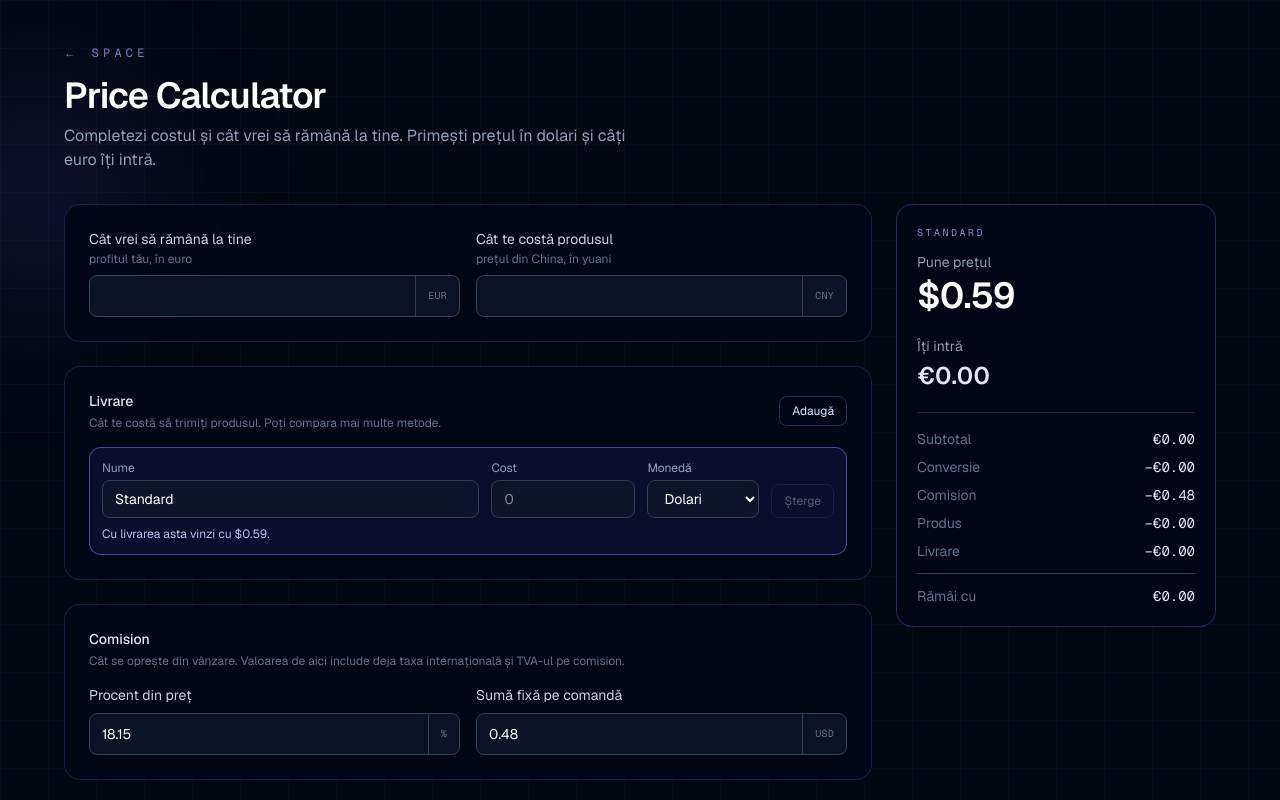
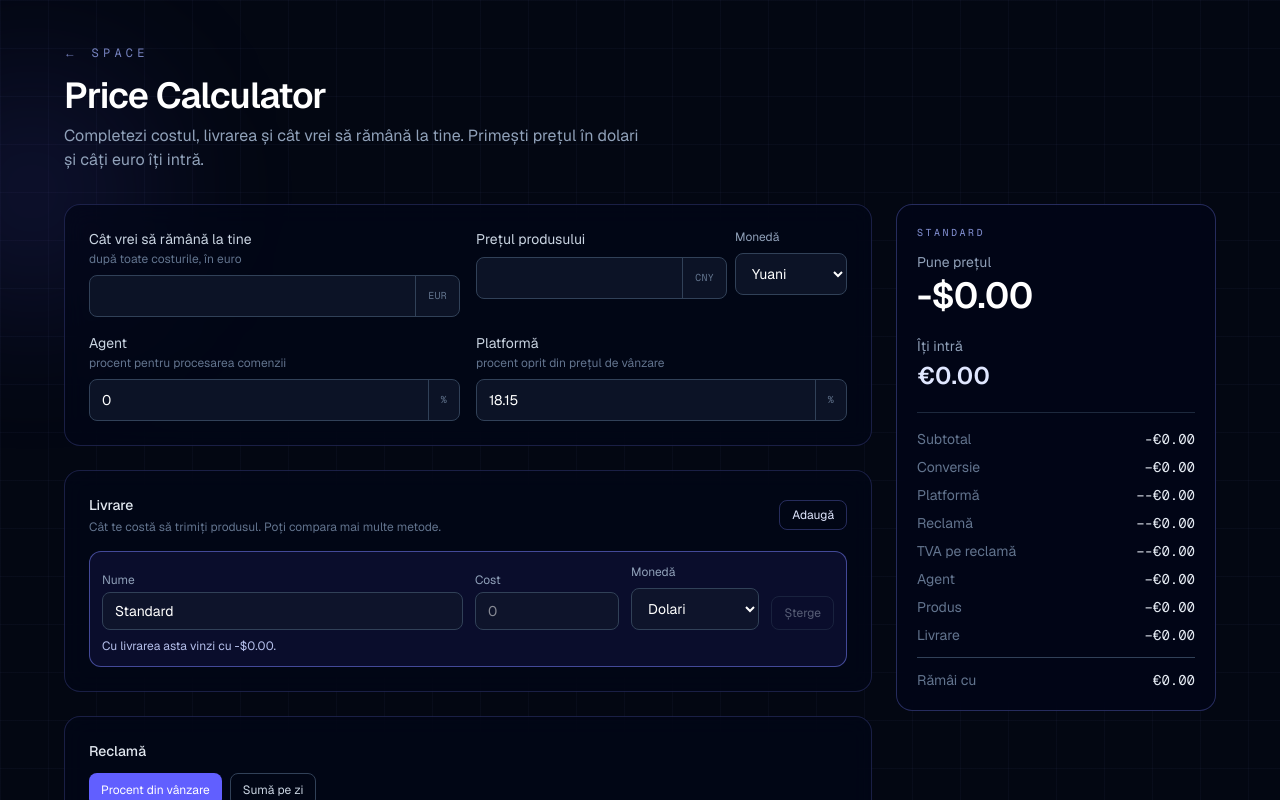
Before and after one commit to webcutitaru/space_cutitaru, a Next.js app: page /price-calculator in a window 1280 px wide. Shown: the top 800 px of the page. Built offline with nearby package versions, Linux system fonts and the light colour scheme; no server answers.

Commit message:
Generalize the price calculator around cost, agent, shipping, and ads.
The sell price now covers a platform percent plus either an ad percent with VAT or a daily ad split across expected sales.

Co-authored-by: Cursor <cursoragent@cursor.com>

```diff
--- a/components/price-calculator/PriceCalculatorApp.tsx
+++ b/components/price-calculator/PriceCalculatorApp.tsx
@@ -4,29 +4,37 @@ import Link from "next/link";
 import { motion, useReducedMotion } from "motion/react";
 import { useEffect, useMemo, useState } from "react";
 import {
-  DEFAULT_FEES,
+  DEFAULT_AD_VAT_PERCENT,
+  DEFAULT_PLATFORM_PERCENT,
   DEFAULT_RATES,
   quoteSellPrice,
-  type FeeSettings,
+  type AdMode,
+  type MoneyCurrency,
   type Quote,
   type Rates,
-  type ShippingCurrency,
 } from "@/lib/price-calculator/quote";
 
-const STORAGE_KEY = "price-calculator-v3";
+const STORAGE_KEY = "price-calculator-v4";
 
 type ShippingMethod = {
   id: string;
   name: string;
   cost: string;
-  currency: ShippingCurrency;
+  currency: MoneyCurrency;
 };
 
 type Draft = {
   profit: string;
   product: string;
+  productCurrency: MoneyCurrency;
+  agentPercent: string;
+  platformPercent: string;
+  adMode: AdMode;
+  adPercent: string;
+  adVatPercent: string;
+  dailyAdUsd: string;
+  salesPerDay: string;
   rates: { cnyPerUsd: string; eurPerUsd: string; conversionPercent: string };
-  fees: { commissionPercent: string; fixedFeeUsd: string };
   methods: ShippingMethod[];
   selectedId: string;
 };
@@ -54,14 +62,18 @@ function defaultDraft(): Draft {
   return {
     profit: "",
     product: "",
+    productCurrency: "CNY",
+    agentPercent: "0",
+    platformPercent: String(DEFAULT_PLATFORM_PERCENT),
+    adMode: "percent",
+    adPercent: "0",
+    adVatPercent: String(DEFAULT_AD_VAT_PERCENT),
+    dailyAdUsd: "",
+    salesPerDay: "",
     rates: {
       cnyPerUsd: String(DEFAULT_RATES.cnyPerUsd),
       eurPerUsd: String(DEFAULT_RATES.eurPerUsd),
       conversionPercent: String(DEFAULT_RATES.conversionPercent),
-    },
-    fees: {
-      commissionPercent: String(DEFAULT_FEES.commissionPercent),
-      fixedFeeUsd: String(DEFAULT_FEES.fixedFeeUsd),
     },
     methods: [{ id, name: "Standard", cost: "", currency: "USD" }],
     selectedId: id,
@@ -74,13 +86,8 @@ function loadDraft(): Draft {
     const raw = localStorage.getItem(STORAGE_KEY);
     if (!raw) return defaultDraft();
     const parsed = JSON.parse(raw) as Draft;
-    if (!parsed?.methods?.length || !parsed.fees || !parsed.rates) {
-      return defaultDraft();
-    }
-    if (!parsed.rates.conversionPercent) {
-      parsed.rates.conversionPercent = String(DEFAULT_RATES.conversionPercent);
-    }
-    return parsed;
+    if (!parsed?.methods?.length || !parsed.rates) return defaultDraft();
+    return { ...defaultDraft(), ...parsed, rates: { ...defaultDraft().rates, ...parsed.rates } };
   } catch {
     return defaultDraft();
   }
@@ -114,7 +121,13 @@ export function PriceCalculatorApp() {
         };
         const cnyPerUsd = data.cnyPerUsd;
         const eurPerUsd = data.eurPerUsd;
-        if (!response.ok || cnyPerUsd == null || eurPerUsd == null || cnyPerUsd <= 0 || eurPerUsd <= 0) {
+        if (
+          !response.ok ||
+          cnyPerUsd == null ||
+          eurPerUsd == null ||
+          cnyPerUsd <= 0 ||
+          eurPerUsd <= 0
+        ) {
           throw new Error(data.error || "failed");
         }
         if (cancelled) return;
@@ -153,41 +166,51 @@ export function PriceCalculatorApp() {
     return { cnyPerUsd, eurPerUsd, conversionPercent };
   }, [draft.rates]);
 
-  const fees: FeeSettings | null = useMemo(() => {
-    const commissionPercent = num(draft.fees.commissionPercent);
-    const fixedFeeUsd = num(draft.fees.fixedFeeUsd);
-    if (!Number.isFinite(commissionPercent) || !Number.isFinite(fixedFeeUsd)) {
+  const profit = num(draft.profit);
+  const product = num(draft.product);
+  const agentPercent = num(draft.agentPercent);
+  const platformPercent = num(draft.platformPercent);
+  const adPercent = num(draft.adPercent);
+  const adVatPercent = num(draft.adVatPercent);
+  const dailyAdUsd = num(draft.dailyAdUsd);
+  const salesPerDay = num(draft.salesPerDay);
+
+  function quoteFor(method: ShippingMethod): Quote | { error: string } | null {
+    if (!rates) return { error: "Verifică cursul." };
+    if (!Number.isFinite(profit) || !Number.isFinite(product)) return null;
+    if (!Number.isFinite(agentPercent) || !Number.isFinite(platformPercent)) {
+      return { error: "Verifică procentele." };
+    }
+    const cost = num(method.cost);
+    if (!Number.isFinite(cost)) return null;
+    if (draft.adMode === "percent" && (!Number.isFinite(adPercent) || !Number.isFinite(adVatPercent))) {
       return null;
     }
-    return { commissionPercent, fixedFeeUsd };
-  }, [draft.fees]);
-
-  const profit = num(draft.profit);
-  const product = num(draft.product);
-
-  function quoteFor(method: ShippingMethod): Quote | { error: string } | null {
-    if (!rates || !fees) return { error: "Verifică cursul și comisionul." };
-    if (!Number.isFinite(profit) || !Number.isFinite(product)) return null;
-    const cost = num(method.cost);
-    if (!Number.isFinite(cost)) return null;
+    if (draft.adMode === "daily" && (!Number.isFinite(dailyAdUsd) || !Number.isFinite(salesPerDay))) {
+      return null;
+    }
     return quoteSellPrice({
       desiredProfitEur: profit,
-      productCostCny: product,
+      productCost: product,
+      productCurrency: draft.productCurrency,
+      agentPercent,
       shippingCost: cost,
       shippingCurrency: method.currency,
+      platformPercent,
+      adMode: draft.adMode,
+      adPercent: Number.isFinite(adPercent) ? adPercent : 0,
+      adVatPercent: Number.isFinite(adVatPercent) ? adVatPercent : 0,
+      dailyAdUsd: Number.isFinite(dailyAdUsd) ? dailyAdUsd : 0,
+      salesPerDay: Number.isFinite(salesPerDay) ? salesPerDay : 0,
       rates,
-      fees,
     });
   }
 
   const selected =
-    draft.methods.find((method) => method.id === draft.selectedId) ??
-    draft.methods[0];
+    draft.methods.find((method) => method.id === draft.selectedId) ?? draft.methods[0];
   const selectedQuote = selected ? quoteFor(selected) : null;
-  const selectedOk =
-    selectedQuote && !("error" in selectedQuote) ? selectedQuote : null;
-  const selectedError =
-    selectedQuote && "error" in selectedQuote ? selectedQuote.error : null;
+  const selectedOk = selectedQuote && !("error" in selectedQuote) ? selectedQuote : null;
+  const selectedError = selectedQuote && "error" in selectedQuote ? selectedQuote.error : null;
 
   function patch(partial: Partial<Draft>) {
     setDraft((prev) => ({ ...prev, ...partial }));
@@ -242,8 +265,8 @@ export function PriceCalculatorApp() {
             Price Calculator
           </h1>
           <p className="mt-2 max-w-xl text-sm text-slate-400 sm:text-base">
-            Completezi costul și cât vrei să rămână la tine. Primești prețul în
-            dolari și câți euro îți intră.
+            Completezi costul, livrarea și cât vrei să rămână la tine. Primești
+            prețul în dolari și câți euro îți intră.
           </p>
         </header>
 
@@ -253,17 +276,37 @@ export function PriceCalculatorApp() {
               <div className="grid gap-4 sm:grid-cols-2">
                 <Field
                   label="Cât vrei să rămână la tine"
-                  hint="profitul tău, în euro"
+                  hint="după toate costurile, în euro"
                   suffix="EUR"
                   value={draft.profit}
                   onChange={(profit) => patch({ profit })}
                 />
+                <div className="grid grid-cols-[minmax(0,1fr)_7rem] gap-2">
                   <Field
-                  label="Cât te costă produsul"
-                  hint="prețul din China, în yuani"
-                  suffix="CNY"
+                    label="Prețul produsului"
+                    suffix={draft.productCurrency}
                     value={draft.product}
                     onChange={(product) => patch({ product })}
+                  />
+                  <CurrencySelect
+                    label="Monedă"
+                    value={draft.productCurrency}
+                    onChange={(productCurrency) => patch({ productCurrency })}
+                  />
+                </div>
+                <Field
+                  label="Agent"
+                  hint="procent pentru procesarea comenzii"
+                  suffix="%"
+                  value={draft.agentPercent}
+                  onChange={(agentPercent) => patch({ agentPercent })}
+                />
+                <Field
+                  label="Platformă"
+                  hint="procent oprit din prețul de vânzare"
+                  suffix="%"
+                  value={draft.platformPercent}
+                  onChange={(platformPercent) => patch({ platformPercent })}
                 />
               </div>
             </section>
@@ -321,21 +364,11 @@ export function PriceCalculatorApp() {
                             className="mt-1 w-full rounded-lg border border-slate-700 bg-slate-900/80 px-3 py-2 text-sm text-white outline-none focus:border-indigo-400/60"
                           />
                         </label>
-                        <label className="block w-full text-xs text-slate-400 sm:w-28">
-                          Monedă
-                          <select
+                        <CurrencySelect
+                          label="Monedă"
                           value={method.currency}
-                            onChange={(event) =>
-                              updateMethod(method.id, {
-                                currency: event.target.value as ShippingCurrency,
-                              })
-                            }
-                            className="mt-1 w-full rounded-lg border border-slate-700 bg-slate-900/80 px-3 py-2 text-sm text-white outline-none focus:border-indigo-400/60"
-                          >
-                            <option value="USD">Dolari</option>
-                            <option value="CNY">Yuani</option>
-                          </select>
-                        </label>
+                          onChange={(currency) => updateMethod(method.id, { currency })}
+                        />
                         {draft.methods.length > 1 && (
                           <button
                             type="button"
@@ -366,29 +399,54 @@ export function PriceCalculatorApp() {
             </section>
 
             <section className="rounded-2xl border border-indigo-400/20 bg-slate-950/70 p-5 backdrop-blur-md sm:p-6">
-              <h2 className="text-sm font-medium text-slate-200">Comision</h2>
-              <p className="mt-1 text-xs text-slate-500">
-                Cât se oprește din vânzare. Valoarea de aici include deja taxa
-                internațională și TVA-ul pe comision.
-              </p>
+              <h2 className="text-sm font-medium text-slate-200">Reclamă</h2>
+              <div className="mt-3 flex gap-2">
+                <ModeButton
+                  active={draft.adMode === "percent"}
+                  onClick={() => patch({ adMode: "percent" })}
+                >
+                  Procent din vânzare
+                </ModeButton>
+                <ModeButton
+                  active={draft.adMode === "daily"}
+                  onClick={() => patch({ adMode: "daily" })}
+                >
+                  Sumă pe zi
+                </ModeButton>
+              </div>
+              {draft.adMode === "percent" ? (
                 <div className="mt-4 grid gap-4 sm:grid-cols-2">
                   <Field
-                  label="Procent din preț"
+                    label="Procent"
+                    hint="din prețul de vânzare"
                     suffix="%"
-                  value={draft.fees.commissionPercent}
-                  onChange={(commissionPercent) =>
-                    patch({ fees: { ...draft.fees, commissionPercent } })
-                  }
+                    value={draft.adPercent}
+                    onChange={(adPercent) => patch({ adPercent })}
                   />
                   <Field
-                  label="Sumă fixă pe comandă"
-                  suffix="USD"
-                  value={draft.fees.fixedFeeUsd}
-                  onChange={(fixedFeeUsd) =>
-                    patch({ fees: { ...draft.fees, fixedFeeUsd } })
-                  }
+                    label="TVA pe reclamă"
+                    suffix="%"
+                    value={draft.adVatPercent}
+                    onChange={(adVatPercent) => patch({ adVatPercent })}
                   />
                 </div>
+              ) : (
+                <div className="mt-4 grid gap-4 sm:grid-cols-2">
+                  <Field
+                    label="Sumă pe zi"
+                    suffix="USD"
+                    value={draft.dailyAdUsd}
+                    onChange={(dailyAdUsd) => patch({ dailyAdUsd })}
+                  />
+                  <Field
+                    label="Vânzări pe zi"
+                    hint="suma se împarte la ele"
+                    suffix="buc"
+                    value={draft.salesPerDay}
+                    onChange={(salesPerDay) => patch({ salesPerDay })}
+                  />
+                </div>
+              )}
             </section>
 
             <section className="rounded-2xl border border-slate-800 bg-slate-950/40 p-5 sm:p-6">
@@ -437,9 +495,7 @@ export function PriceCalculatorApp() {
               <p className="mt-1 text-2xl font-semibold text-indigo-100">
                 {selectedOk ? money(selectedOk.payoutEur, "EUR") : "—"}
               </p>
-              {selectedError && (
-                <p className="mt-4 text-sm text-rose-300">{selectedError}</p>
-              )}
+              {selectedError && <p className="mt-4 text-sm text-rose-300">{selectedError}</p>}
               {!selectedOk && !selectedError && (
                 <p className="mt-4 text-sm text-slate-500">
                   Completează profitul, produsul și livrarea.
@@ -450,7 +506,12 @@ export function PriceCalculatorApp() {
                   <dl className="space-y-2">
                     <Row label="Subtotal" value={money(selectedOk.subtotalEur, "EUR")} />
                     <Row label="Conversie" value={minus(selectedOk.conversionEur)} />
-                    <Row label="Comision" value={minus(selectedOk.feeEur)} />
+                    <Row label="Platformă" value={minus(selectedOk.platformEur)} />
+                    <Row label="Reclamă" value={minus(selectedOk.adEur)} />
+                    {draft.adMode === "percent" && (
+                      <Row label="TVA pe reclamă" value={minus(selectedOk.adVatEur)} />
+                    )}
+                    <Row label="Agent" value={minus(selectedOk.agentEur)} />
                     <Row label="Produs" value={minus(selectedOk.productEur)} />
                     <Row label="Livrare" value={minus(selectedOk.shippingEur)} />
                   </dl>
@@ -499,6 +560,54 @@ function Field({
   );
 }
 
+function CurrencySelect({
+  label,
+  value,
+  onChange,
+}: {
+  label: string;
+  value: MoneyCurrency;
+  onChange: (value: MoneyCurrency) => void;
+}) {
+  return (
+    <label className="block text-xs text-slate-400">
+      {label}
+      <select
+        value={value}
+        onChange={(event) => onChange(event.target.value as MoneyCurrency)}
+        className="mt-2 w-full rounded-lg border border-slate-700 bg-slate-900/80 px-3 py-2.5 text-sm text-white outline-none focus:border-indigo-400/60"
+      >
+        <option value="USD">Dolari</option>
+        <option value="CNY">Yuani</option>
+      </select>
+    </label>
+  );
+}
+
+function ModeButton({
+  active,
+  onClick,
+  children,
+}: {
+  active: boolean;
+  onClick: () => void;
+  children: string;
+}) {
+  return (
+    <button
+      type="button"
+      onClick={onClick}
+      className={`rounded-lg px-3 py-2 text-xs ${
+        active
+          ? "bg-indigo-500 text-white"
+          : "border border-slate-700 text-slate-300 hover:border-slate-500"
+      }`}
+    >
+      {children}
+    </button>
+  );
+}
+
 function Row({ label, value }: { label: string; value: string }) {
   return (
     <div className="flex items-baseline justify-between gap-3">
--- a/lib/price-calculator/quote.ts
+++ b/lib/price-calculator/quote.ts
@@ -1,11 +1,5 @@
-export type ShippingCurrency = "CNY" | "USD";
-
-export type FeeSettings = {
-  /** Percent kept from the dollar list price. */
-  commissionPercent: number;
-  /** Extra dollars taken on every order. */
-  fixedFeeUsd: number;
-};
+export type MoneyCurrency = "CNY" | "USD";
+export type AdMode = "percent" | "daily";
 
 export type Rates = {
   /** How many CNY equal 1 USD. */
@@ -18,34 +12,35 @@ export type Rates = {
 
 export type QuoteInput = {
   desiredProfitEur: number;
-  productCostCny: number;
+  productCost: number;
+  productCurrency: MoneyCurrency;
+  agentPercent: number;
   shippingCost: number;
-  shippingCurrency: ShippingCurrency;
+  shippingCurrency: MoneyCurrency;
+  platformPercent: number;
+  adMode: AdMode;
+  adPercent: number;
+  adVatPercent: number;
+  dailyAdUsd: number;
+  salesPerDay: number;
   rates: Rates;
-  fees: FeeSettings;
 };
 
 export type Quote = {
   sellPriceUsd: number;
   payoutEur: number;
   profitEur: number;
-  productUsd: number;
-  productEur: number;
-  shippingUsd: number;
-  shippingEur: number;
-  feeUsd: number;
-  feeEur: number;
   subtotalEur: number;
   conversionEur: number;
+  platformEur: number;
+  adEur: number;
+  adVatEur: number;
+  agentEur: number;
+  productEur: number;
+  shippingEur: number;
 };
 
 export type QuoteResult = Quote | { error: string };
-
-/** 13.6% + 1.65%, then 19% VAT on that fee → 18.15% of the price. */
-export const DEFAULT_FEES: FeeSettings = {
-  commissionPercent: 18.15,
-  fixedFeeUsd: 0.48,
-};
 
 export const DEFAULT_RATES: Rates = {
   cnyPerUsd: 7.2,
@@ -53,13 +48,19 @@ export const DEFAULT_RATES: Rates = {
   conversionPercent: 3,
 };
 
+export const DEFAULT_PLATFORM_PERCENT = 18.15;
+export const DEFAULT_AD_VAT_PERCENT = 19;
+
+function toUsd(amount: number, currency: MoneyCurrency, cnyPerUsd: number): number {
+  return currency === "CNY" ? amount / cnyPerUsd : amount;
+}
+
 /**
- * Smallest USD list price whose euro payout covers product, shipping, and
- * the desired profit. Commission is one percent of the list price plus a
- * fixed amount per order.
+ * Smallest USD price whose euro payout still leaves the desired profit
+ * after the agent, shipping, platform percent, ads, and conversion.
  */
 export function quoteSellPrice(input: QuoteInput): QuoteResult {
-  const { rates, fees } = input;
+  const { rates } = input;
 
   if (!(rates.cnyPerUsd > 0) || !(rates.eurPerUsd > 0)) {
     return { error: "Cursul trebuie să fie mai mare decât zero." };
@@ -69,52 +70,69 @@ export function quoteSellPrice(input: QuoteInput): QuoteResult {
   }
   if (
     input.desiredProfitEur < 0 ||
-    input.productCostCny < 0 ||
+    input.productCost < 0 ||
     input.shippingCost < 0 ||
-    fees.commissionPercent < 0 ||
-    fees.fixedFeeUsd < 0
+    input.agentPercent < 0 ||
+    input.platformPercent < 0 ||
+    input.adPercent < 0 ||
+    input.adVatPercent < 0 ||
+    input.dailyAdUsd < 0
   ) {
     return { error: "Sumele nu pot fi negative." };
   }
 
-  const rate = fees.commissionPercent / 100;
-  if (rate >= 1) {
-    return { error: "Comisionul e prea mare. Pune un procent sub 100." };
+  const platformRate = input.platformPercent / 100;
+  const adRate =
+    input.adMode === "percent"
+      ? (input.adPercent / 100) * (1 + input.adVatPercent / 100)
+      : 0;
+  if (platformRate + adRate >= 1) {
+    return { error: "Platforma și reclama iau tot prețul. Scade procentele." };
+  }
+  if (input.adMode === "daily" && !(input.salesPerDay > 0)) {
+    return { error: "Pune câte vânzări estimezi pe zi." };
   }
 
   const receivedPerUsd = rates.eurPerUsd * (1 - rates.conversionPercent / 100);
-  const productUsd = input.productCostCny / rates.cnyPerUsd;
-  const shippingUsd =
-    input.shippingCurrency === "CNY"
-      ? input.shippingCost / rates.cnyPerUsd
-      : input.shippingCost;
+  const productUsd = toUsd(input.productCost, input.productCurrency, rates.cnyPerUsd);
+  const agentUsd = productUsd * (input.agentPercent / 100);
+  const shippingUsd = toUsd(input.shippingCost, input.shippingCurrency, rates.cnyPerUsd);
+  const dailyAdUsd = input.adMode === "daily" ? input.dailyAdUsd / input.salesPerDay : 0;
   const targetNetUsd =
-    input.desiredProfitEur / receivedPerUsd + productUsd + shippingUsd;
+    input.desiredProfitEur / receivedPerUsd + productUsd + agentUsd + shippingUsd + dailyAdUsd;
 
-  const raw = (targetNetUsd + fees.fixedFeeUsd) / (1 - rate);
+  const raw = targetNetUsd / (1 - platformRate - adRate);
   if (!Number.isFinite(raw) || raw < 0) {
     return { error: "Nu iese un preț cu datele astea." };
   }
 
   const sellPriceUsd = Math.ceil(raw * 100 - 1e-9) / 100;
-  const feeUsd = rate * sellPriceUsd + fees.fixedFeeUsd;
-  const netUsd = sellPriceUsd - feeUsd;
-  const subtotalEur = netUsd * rates.eurPerUsd;
-  const payoutEur = netUsd * receivedPerUsd;
-  const productEur = productUsd * receivedPerUsd;
-  const shippingEur = shippingUsd * receivedPerUsd;
+  const platformUsd = platformRate * sellPriceUsd;
+  const adUsd =
+    input.adMode === "percent" ? (input.adPercent / 100) * sellPriceUsd : dailyAdUsd;
+  const adVatUsd = input.adMode === "percent" ? adUsd * (input.adVatPercent / 100) : 0;
+  const netUsd = sellPriceUsd - platformUsd - adUsd - adVatUsd;
+  const market = rates.eurPerUsd;
+  const received = receivedPerUsd;
+
+  const subtotalEur = sellPriceUsd * market;
+  const conversionEur = netUsd * market * (rates.conversionPercent / 100);
+  const payoutEur = netUsd * received;
+  const productEur = productUsd * received;
+  const agentEur = agentUsd * received;
+  const shippingEur = shippingUsd * received;
 
   return {
     sellPriceUsd,
     payoutEur,
-    profitEur: payoutEur - productEur - shippingEur,
-    productUsd,
+    profitEur: payoutEur - productEur - agentEur - shippingEur,
+    subtotalEur,
+    conversionEur,
+    platformEur: platformUsd * market,
+    adEur: adUsd * market,
+    adVatEur: adVatUsd * market,
+    agentEur,
     productEur,
-    shippingUsd,
     shippingEur,
-    feeUsd,
-    feeEur: feeUsd * receivedPerUsd,
-    subtotalEur,
-    conversionEur: subtotalEur - payoutEur,
   };
 }
```
Lines whose indentation alone changed are shown as unchanged.
